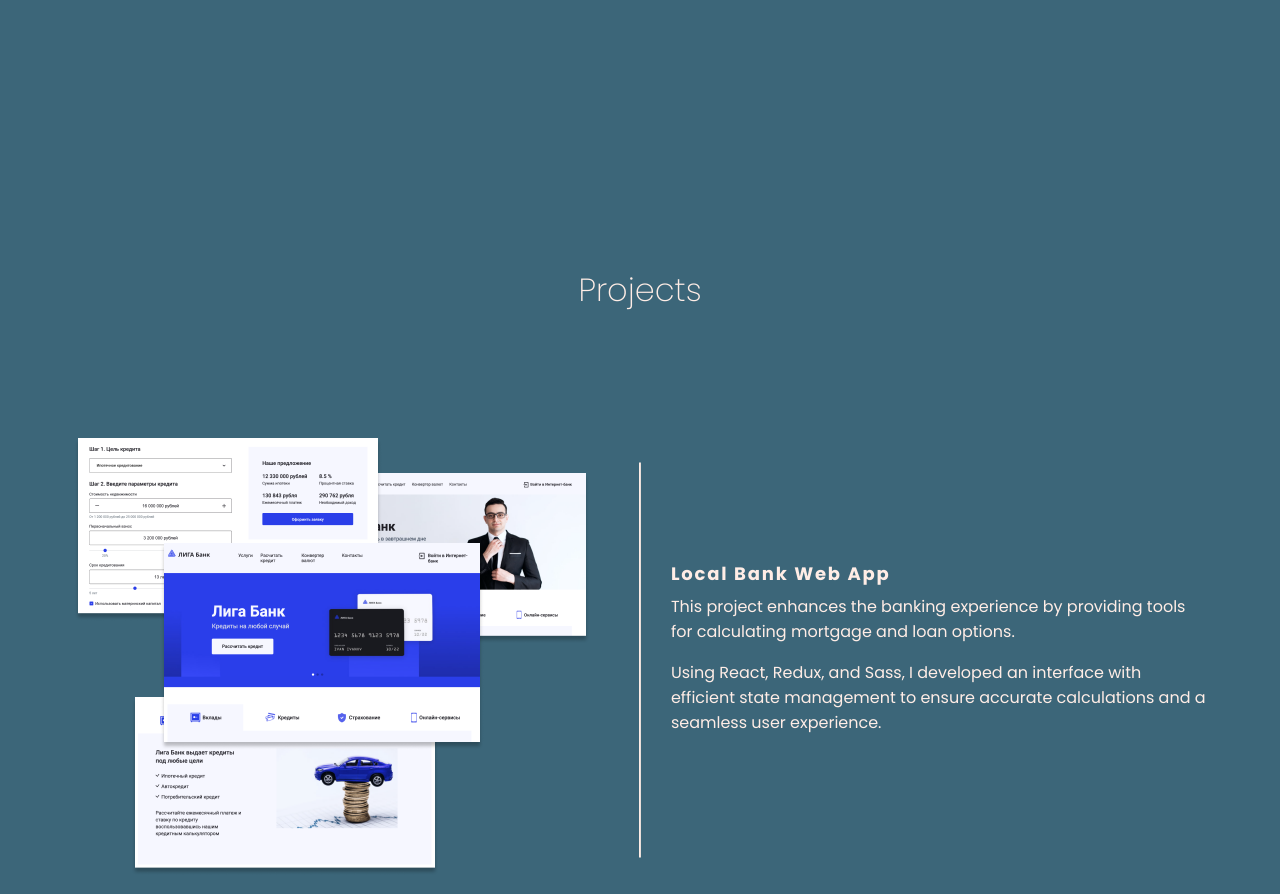
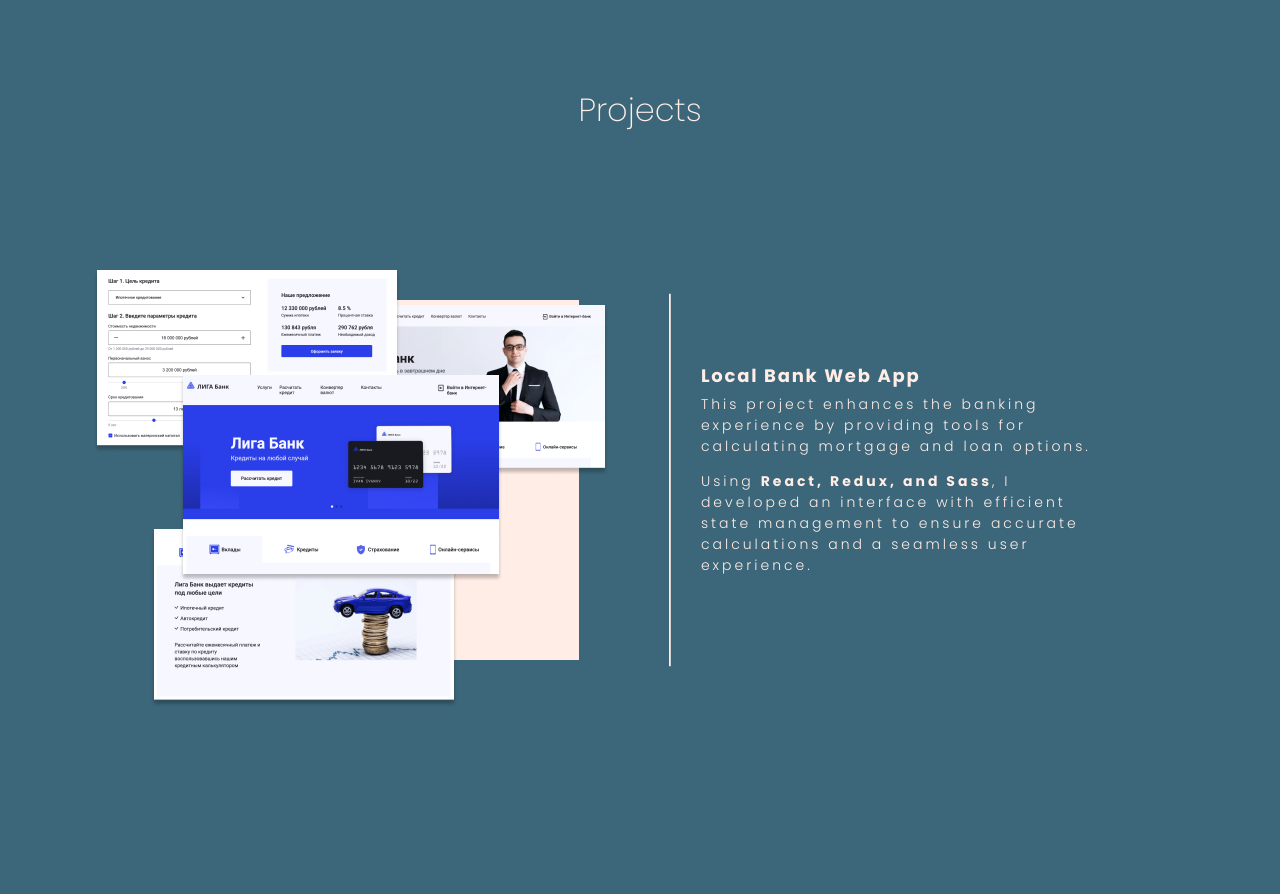
Before and after one commit to mantuok/mantuok-portfolio, a Next.js app: page / in a window 1280 px wide. Shown: the part 3263-4157 px from the top of the page. Built offline with nearby package versions, Linux system fonts and the light colour scheme.

Commit message:
project text style updated

```diff
--- a/app/components/Projects/projects.module.scss
+++ b/app/components/Projects/projects.module.scss
@@ -10,7 +10,6 @@
   justify-items: center;
   gap: 45px;
   height: 100vh;
-  padding-top: 60px;
 }
 
 .projects-wrapper-bottom {
@@ -26,12 +25,32 @@
   width: 50%;
 }
 
+.projects-wrapper-left {
+	display: flex;
+	justify-content: flex-end;
+	padding-right: 60px;
+}
+
 .projects-buffer {
   height: 60px;
   width: 100%;
 }
 
-.project-text {
-  width: 70%;
+.projects-text {
+  width: 80%;
   letter-spacing: 3px;
 }
+
+.projects-image-wrapper {
+	position: relative;
+  width: 360px;
+  height: 360px;
+  background-color: $secondary-color;
+}
+
+.projects-image {
+	position: absolute;
+	top: -30px;
+	right: -30px;
+	z-index: 1;
+}
--- a/app/components/Projects/projects.tsx
+++ b/app/components/Projects/projects.tsx
@@ -14,7 +14,7 @@ type Project = {
   name: string;
   title: string;
   description: string;
-  skillset: string;
+  skillset: (string | JSX.Element)[];
   image: ImageData;
   url: string;
   github: string;
@@ -37,18 +37,25 @@ const Projects = ({ project }: ProjectsProps) => {
       </h2>
       <div className={styles["projects-wrapper-bottom"]}>
         <div className={styles["projects-wrapper-left"]}>
+          <div className={styles["projects-image-wrapper"]}>
             <Image
+              className={styles["projects-image"]}
               src={image.src}
               width={image.width}
               height={image.height}
               alt={image.alt}
             />
           </div>
+        </div>
         <Divider />
         <div className={styles["projects-wrapper-right"]}>
           <h3 className={styles["heading-3"]}>{title}</h3>
-          <p className={styles["projects-text"]}>{description}</p>
-          <p className={styles["projects-text"]}>{skillset}</p>
+          <p className={`${styles["projects-text"]} ${styles["text-sm"]}`}>
+            {description}
+          </p>
+          <p className={`${styles["projects-text"]} ${styles["text-sm"]}`}>
+            {skillset}
+          </p>
         </div>
       </div>
     </section>
--- a/app/constants.tsx
+++ b/app/constants.tsx
@@ -31,8 +31,11 @@ export const ProjectsData = [
     title: "Local Transport Company Web App",
     description:
       "This project enhances user experience for customers and drivers by connecting them through a multi-role web application.",
-    skillset:
-      "Using React.js, TypeScript, and Material UI, I implemented responsive interfaces and provide ongoing support to ensure the application functions correctly.",
+    skillset: [
+      "Using ",
+      <strong key="1">React.js, TypeScript, and Material UI</strong>,
+      ", I implemented responsive interfaces and provide ongoing support to ensure the application functions correctly.",
+    ],
     image: {
       src: "/img/project_iujex.png",
       width: 527,
@@ -65,8 +68,11 @@ export const ProjectsData = [
     title: "Local Bank Web App",
     description:
       "This project enhances the banking experience by providing tools for calculating mortgage and loan options.",
-    skillset:
-      "Using React, Redux, and Sass, I developed an  interface with efficient state management to ensure accurate calculations and a seamless user experience.",
+    skillset: [
+      "Using ",
+      <strong key="1">React, Redux, and Sass</strong>,
+      ", I developed an  interface with efficient state management to ensure accurate calculations and a seamless user experience.",
+    ],
     image: {
       src: "/img/project_ligabank.png",
       width: 516,
@@ -82,8 +88,11 @@ export const ProjectsData = [
     title: "Car Dealership Website",
     description:
       "This project improves the user experience for car buyers by providing a platform to explore vehicles and read customer reviews.",
-    skillset:
-      "Using React, Redux, and Sass, I developed an  interface that allows seamless browsing and effective state management for enhanced functionality.",
+    skillset: [
+      "Using ",
+      <strong key="1">React, Redux, and Sass</strong>,
+      ", I developed an  interface that allows seamless browsing and effective state management for enhanced functionality.",
+    ],
     image: {
       src: "/img/project_avtomoto.png",
       width: 496,
@@ -99,8 +108,11 @@ export const ProjectsData = [
     title: "Cat Food Manufacturer Website",
     description:
       "This project provides a responsive and adaptive web site for innovative cat food  and facilitates orders through catalog and order form.",
-    skillset:
-      "Using HTML5, LESS, and BEM methodology, I implemented clean and maintainable code to create an engaging and user-friendly interface.",
+    skillset: [
+      "Using ",
+      <strong key="1">HTML5, LESS, and BEM methodology</strong>,
+      ", I implemented clean and maintainable code to create an engaging and user-friendly interface.",
+    ],
     image: {
       src: "/img/project_catenergy.png",
       width: 550,
@@ -116,12 +128,15 @@ export const ProjectsData = [
     title: "Ice-Cream Parlour Website",
     description:
       "This project enhances user experience for customers and drivers by connecting them through a multi-role web application.",
-    skillset:
-      "Using HTML5 and CSS3, I built a visually appealing interface to engage users and highlight the brand’s offerings.",
+    skillset: [
+      "Using ",
+      <strong key="1">HTML5 and CSS3</strong>,
+      ", I built a visually appealing interface to engage users and highlight the brand’s offerings.",
+    ],
     image: {
       src: "/img/project_gllacy.png",
-      width: 540,
-      height: 464,
+      width: 521,
+      height: 423,
       alt: "Gllacy Project",
     },
     url: "https://mantuok.github.io/gllacy-parlour/",
--- a/app/styles/typography.scss
+++ b/app/styles/typography.scss
@@ -23,6 +23,12 @@
   letter-spacing: 1.8px;
   line-height: 0.5em;
   color: $secondary-color;
+}
+
+.text-sm {
+  font-size: 14px;
+  font-weight: 300;
+  letter-spacing: 2px;
 }
 
 .link {
```
Also changed, not shown: public/img/project_gllacy.png. Lines whose indentation alone changed are shown as unchanged.
